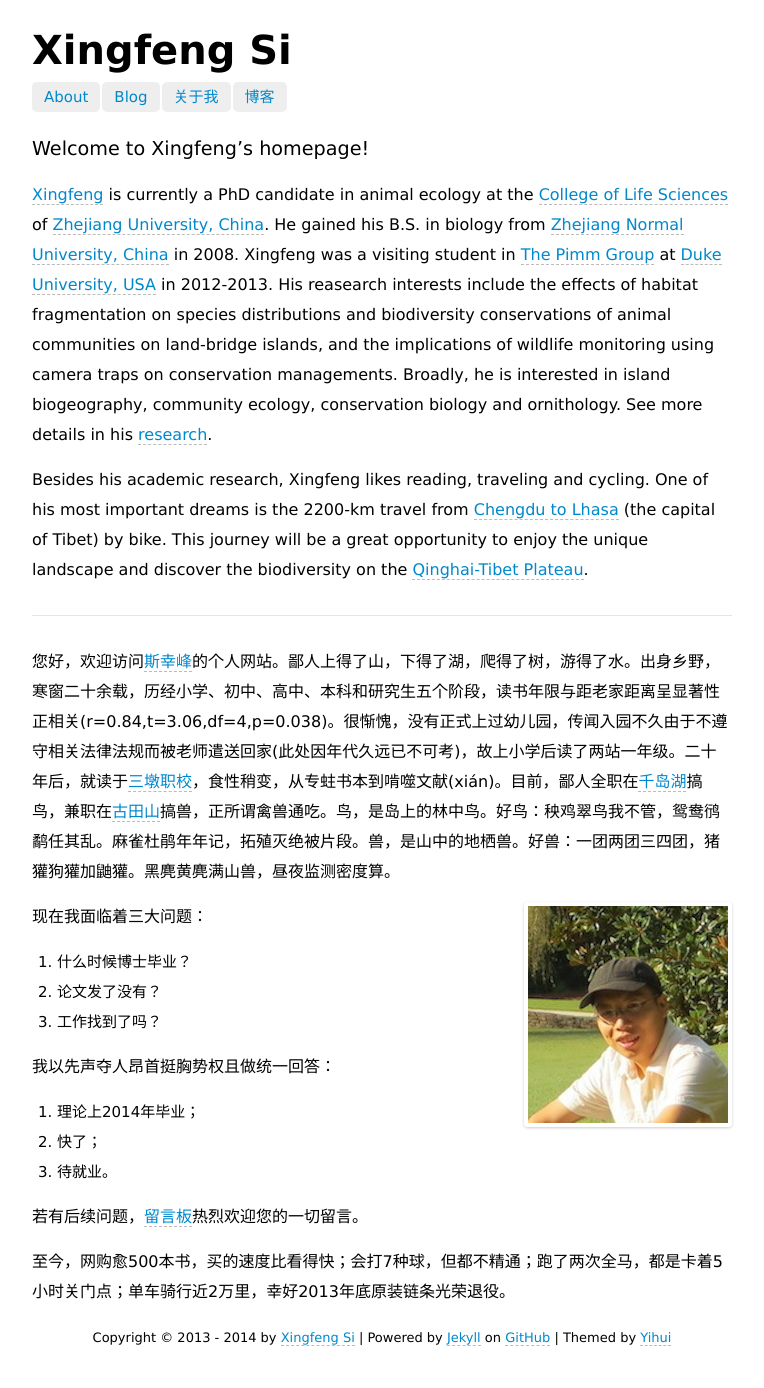
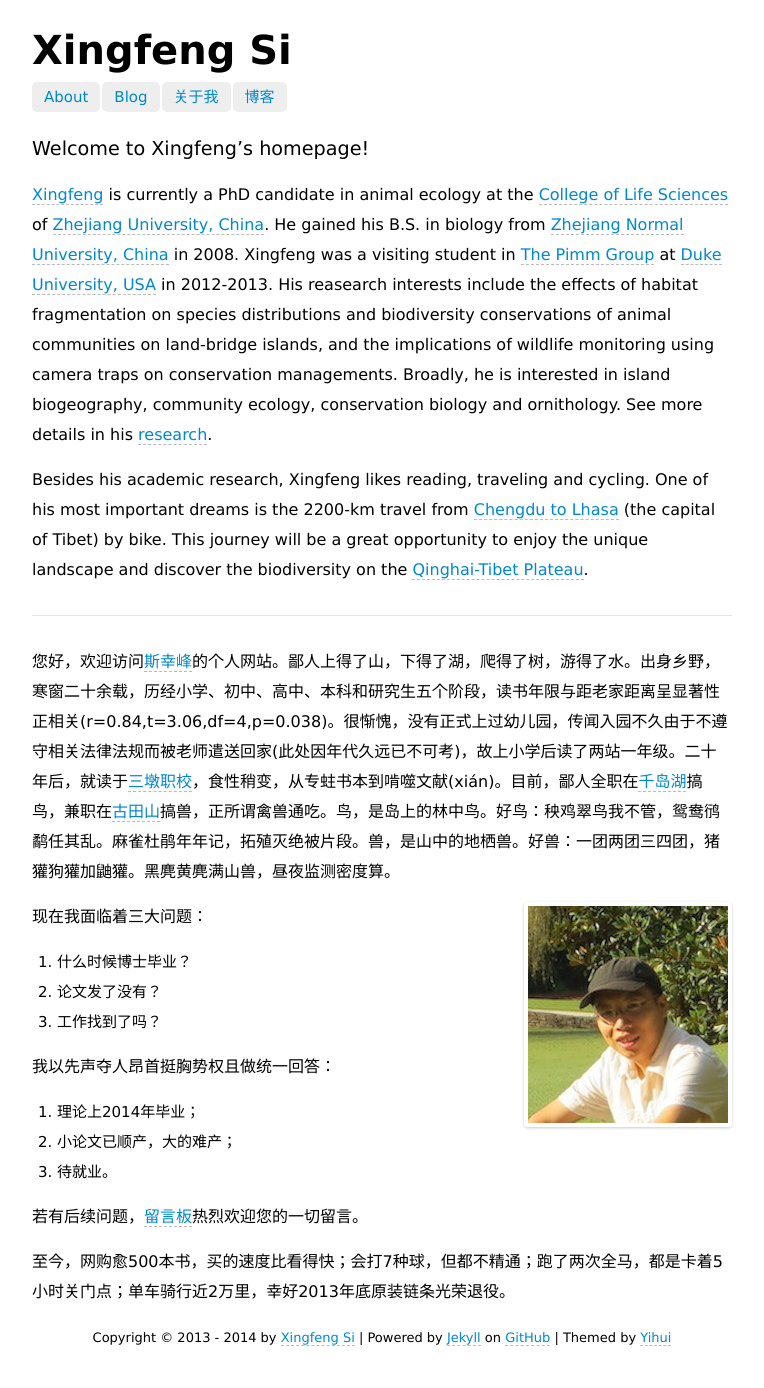
Before and after one commit to sixf/sixf.github.io, a Jekyll site: the page built from index.md, in a window 1280 px wide. Shown: the whole page, without its empty margins (258-1022 px from the left). Built offline with Jekyll 4.4.1, drawn with Linux system fonts in a browser that asks for light colours; Markdown is read by kramdown in place of the engine named in the settings.

Commit message:
终于发了篇英文论文

```diff
--- a/index.md
+++ b/index.md
@@ -25,7 +25,7 @@ Besides his academic research, Xingfeng likes reading, traveling and cycling. On
 我以先声夺人昂首挺胸势权且做统一回答：
 
 1. 理论上2014年毕业；
-2. 快了；
+2. 小论文已顺产，大的难产；
 3. 待就业。
 
 若有后续问题，[留言板](/cn/guestbook)热烈欢迎您的一切留言。
```
